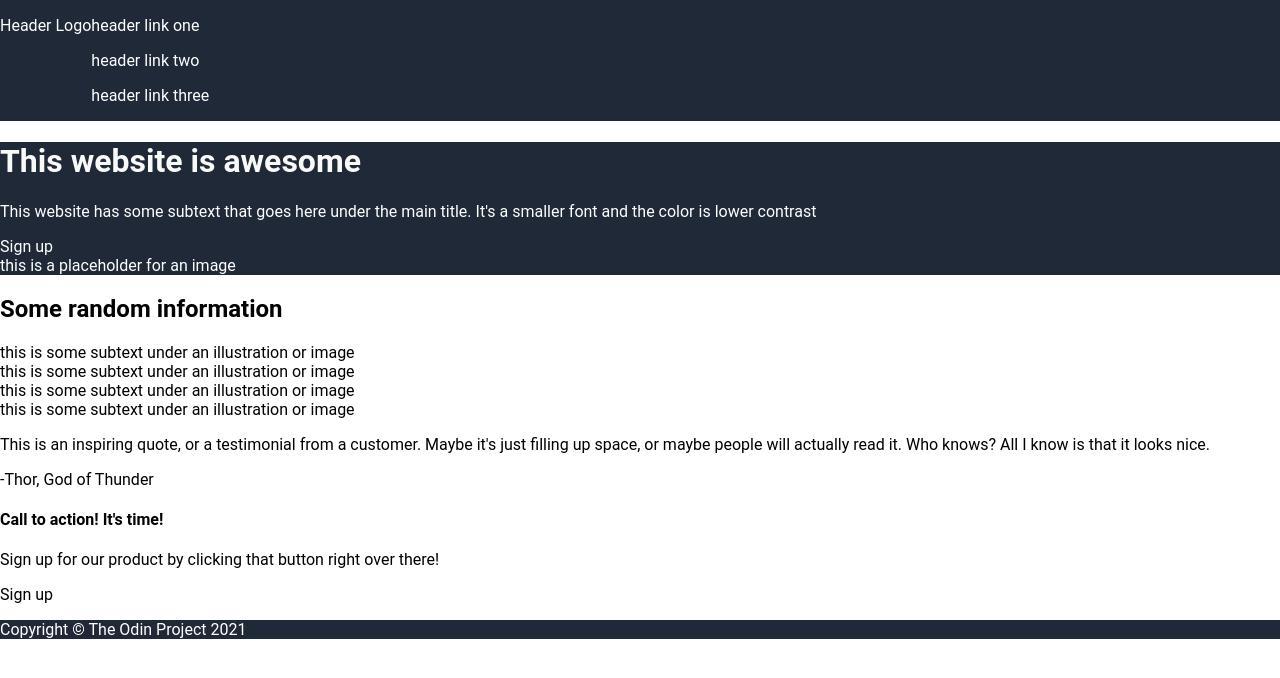
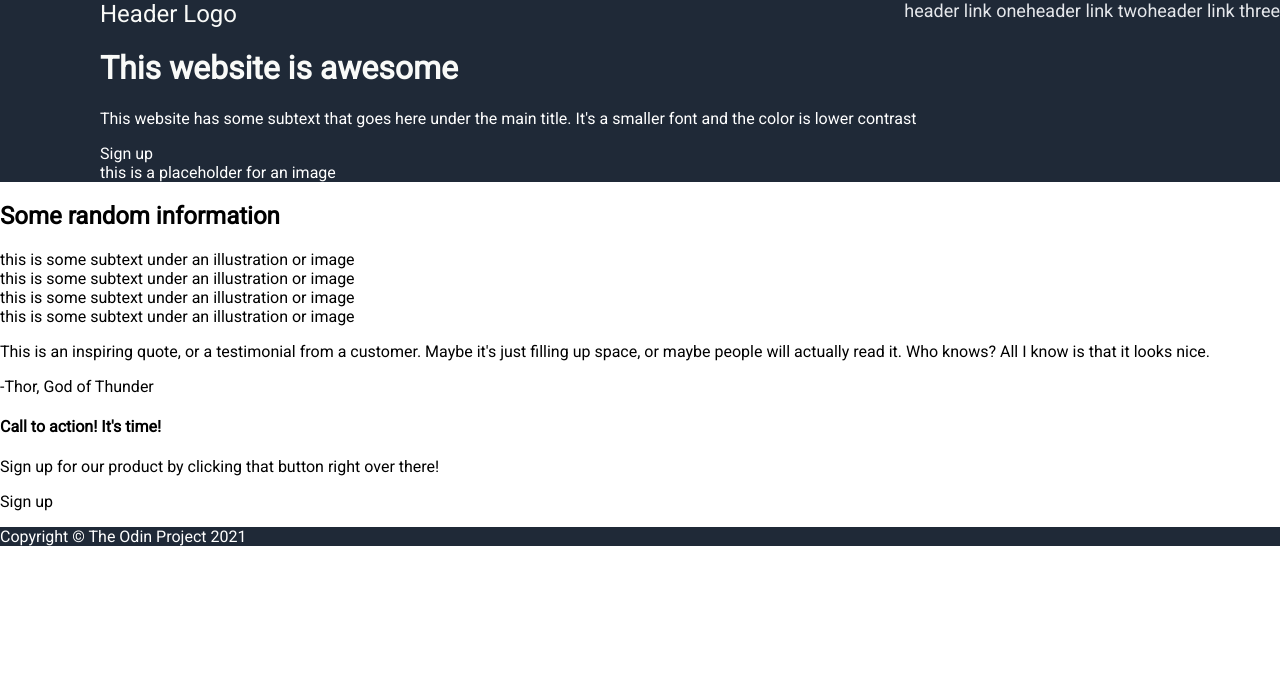
Before and after one commit to kaleb-garity/landing_page, a plain HTML site: page index.html in a window 1280 px wide. Drawn offline with Linux system fonts and the light colour scheme.

Commit message:
Added to styles

```diff
--- a/index.html
+++ b/index.html
@@ -6,19 +6,23 @@
     <meta name="viewport" content="width=device-width, initial-scale=1.0">
     <link rel="stylesheet" href="styles.css">
     <title>Landing Page</title>
+
+    <link rel="preconnect" href="https://fonts.googleapis.com">
+    <link rel="preconnect" href="https://fonts.gstatic.com" crossorigin>
+    <link href="https://fonts.googleapis.com/css2?family=Roboto&display=swap" rel="stylesheet">
 </head>
 <body>
     <div id="body">
+        <div class="top">
             <div class="header">
-            <div class="one">
-                <p id="logo">Header Logo</p>
-            </div>
-            <div class="two">
-                <p class="headerLink">header link one</p>
-                <p class="headerLink">header link two</p>
-                <p class="headerLink">header link three</p>
+                <div id="logo">Header Logo</div>
+                <div class="headerLinks">
+                    <div class="headerLink">header link one</div>
+                    <div class="headerLink">header link two</div>
+                    <div class="headerLink">header link three</div>
                 </div>
             </div>
+
             <div class="contentOne">
                 <h1 id="heroMain">This website is awesome</h1>
                 <p>This website has some subtext that goes here under the main title.
@@ -26,6 +30,7 @@
                 </p>
                 <div id="signUp">Sign up</div>
                 <div id="imagePlaceholder">this is a placeholder for an image</div>
+            </div>
          </div>
 
         <div class="contentTwo">
--- a/styles.css
+++ b/styles.css
@@ -2,8 +2,12 @@
     font-family: 'Roboto', sans-serif;
 }
 
-.header,
-.contentOne,
+body {
+    padding: 0;
+    margin: 0;
+}
+
+.top,
 .footer {
     background-color: #1F2937;
     color: white;
@@ -24,6 +28,23 @@ body {
     display: flex;
 }
 
-.header .one {
-    size: 24px;
+#logo {
+    font-size: 24px;
+    color: #F9FAF8
 }
+
+.headerLink {
+    font-size: 18px;
+    color: #E5E7EB
+}
+
+.header, .contentOne {
+    margin-right: 100x;
+    margin-left: 100px;
+}
+
+.headerLinks {
+    display: flex;
+    margin-left: auto;
+    margin-right: 0;
+}
```
Lines whose indentation alone changed are shown as unchanged.
